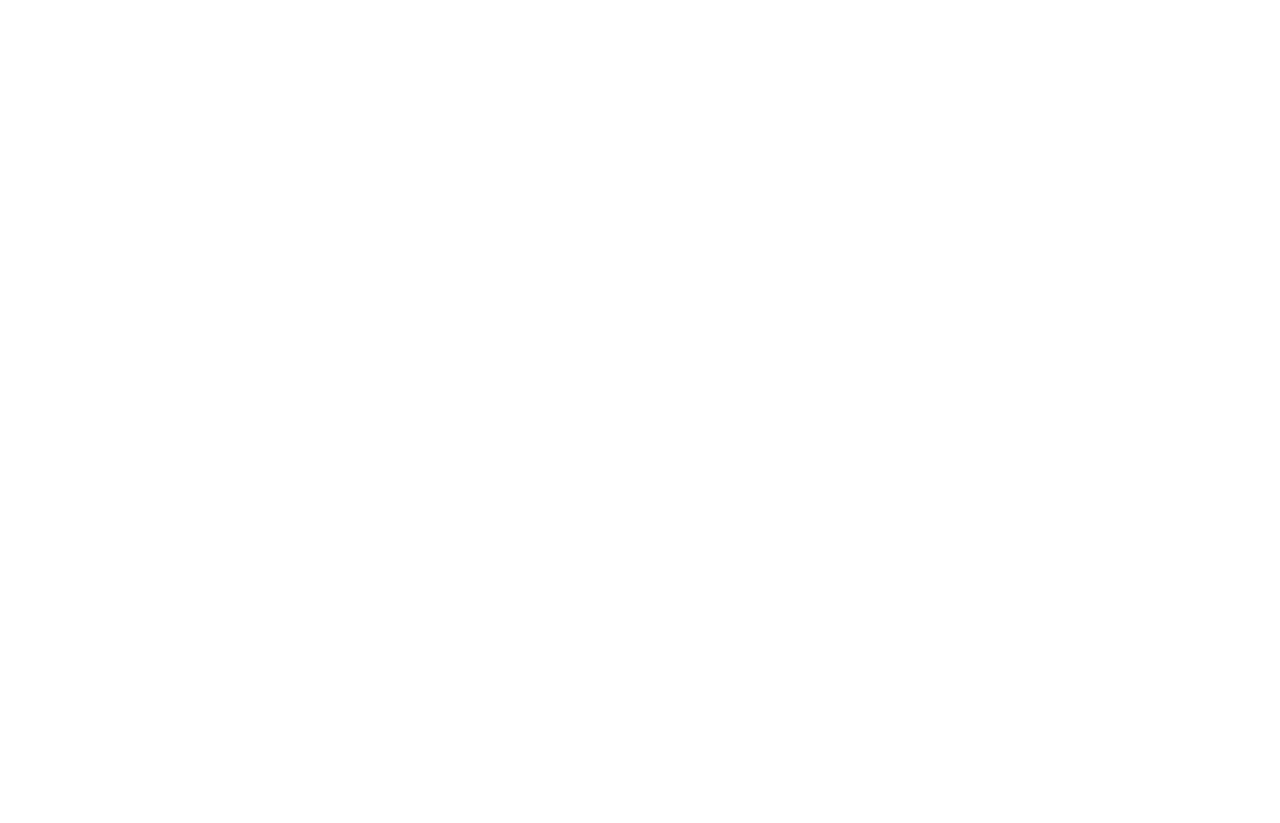
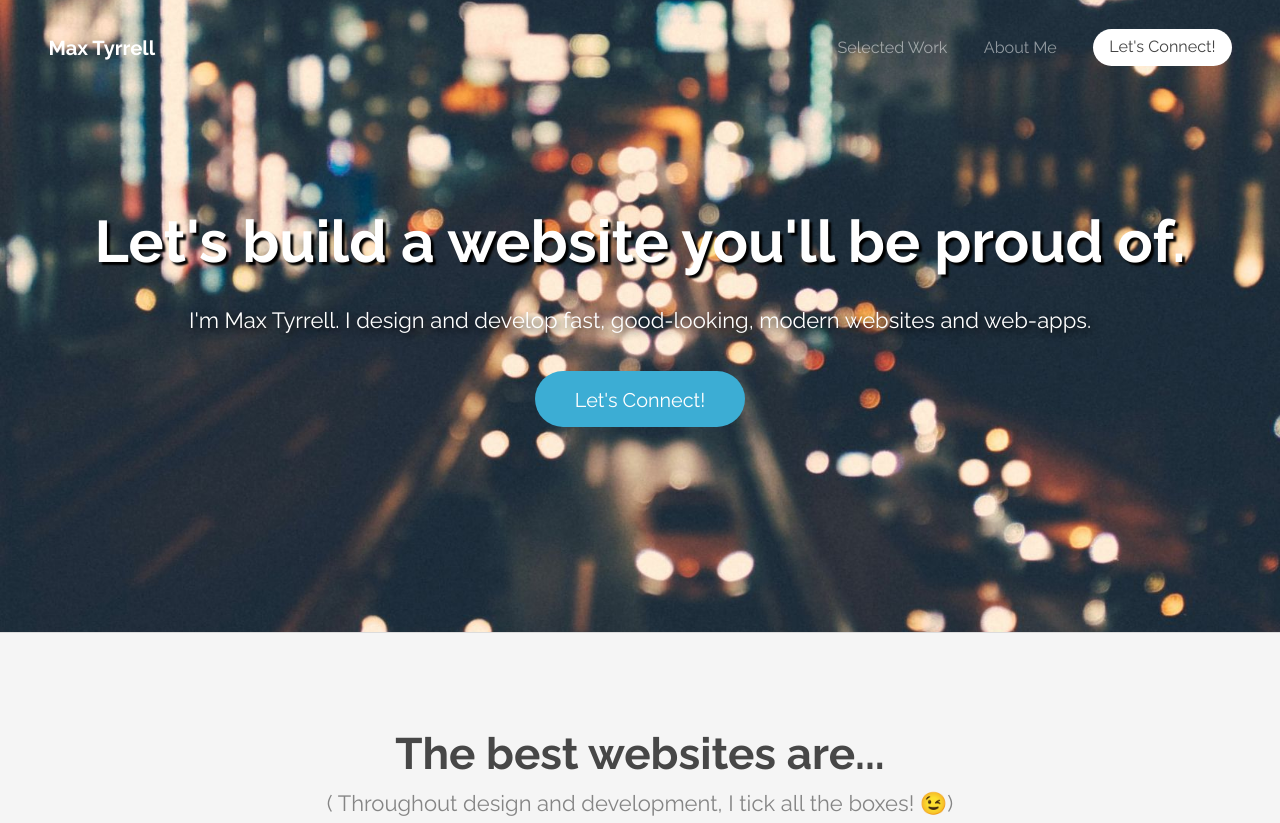
Before and after one commit to ImFeelingDucky/maxt.me, a plain HTML site: page index.html in a window 1280 px wide. Shown: the top 823 px of the page. Drawn offline with nearby package versions, Linux system fonts and the light colour scheme.

Commit message:
Update style.css

```diff
--- a/css/style.css
+++ b/css/style.css
@@ -12,6 +12,10 @@
 
 	body {
 		background: #fff;
+	}
+
+	body.landing {
+		opacity: 1;
 	}
 
 		body.is-loading *, body.is-loading *:before, body.is-loading *:after {
```
